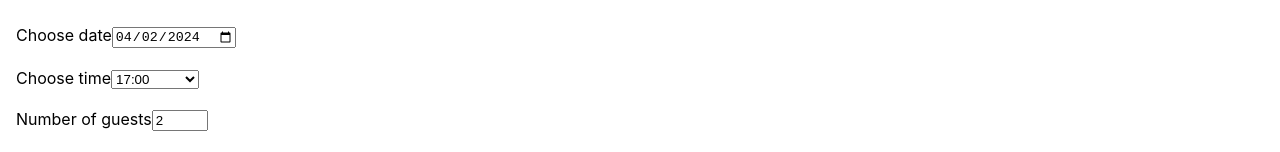
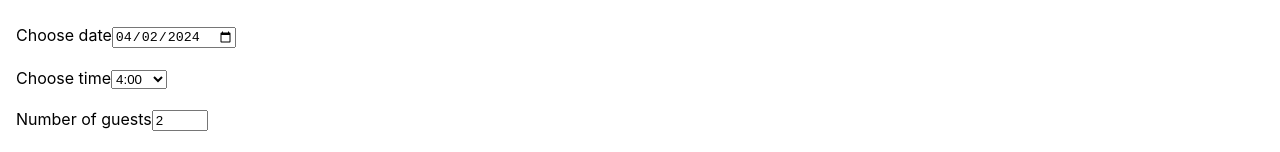
Before and after one commit to tanhimahmed/meta-cert-capstone, a React (Create React App) app in the folder little-lemon/: page /reservations in a window 1280 px wide. Shown: the part 183-335 px from the top of the page. Built offline with nearby package versions, Linux system fonts and the light colour scheme.

Commit message:
added reducer with context for booking form and extracted state management

```diff
--- a/little-lemon/src/App.js
+++ b/little-lemon/src/App.js
@@ -2,35 +2,23 @@ import './App.css';
 import Header from './components/Header';
 import Footer from './components/Footer';
 import { Outlet } from 'react-router-dom';
-import { useState, createContext, useCallback, useMemo } from 'react';
-
-export const BookingTimesContext = createContext(null);
+import { initTimes, timesReducer, BookingFormContext, BookingFormDispatchContext } from './contexts/BookingFormContext';
+import { useReducer } from 'react';
 
 function App() {
-  const [availableTimes, setAvailableTimes] = useState([
-    '17:00',
-    '18:00',
-    '19:00',
-    '20:00',
-    '21:00',
-    '22:00',
-    'bogus time'
-  ]);
-
-  // const timeContextValue = useMemo(() => ({
-  //   availableTimes,
-  //   setAvailableTimes
-  // }), [availableTimes]);
+  const [times, dispatch] = useReducer(timesReducer, initTimes)
 
   return (
     <>
-      <BookingTimesContext.Provider value={{availableTimes, setAvailableTimes}}>
-        <div className="container">
-          <Header/>
-          <Outlet />
-          <Footer />
-        </div>
-      </BookingTimesContext.Provider>
+      <BookingFormContext.Provider value={times}>
+        <BookingFormDispatchContext.Provider value={dispatch}>
+          <div className="container">
+            <Header/>
+            <Outlet />
+            <Footer />
+          </div>
+        </BookingFormDispatchContext.Provider>
+      </BookingFormContext.Provider>
     </>
   );
 }
--- a/little-lemon/src/components/BookingForm.js
+++ b/little-lemon/src/components/BookingForm.js
@@ -1,15 +1,16 @@
 import '../App.css';
 import { useState, useContext } from 'react';
-import { BookingTimesContext } from '../App';
+import { BookingFormContext, BookingFormDispatchContext } from './../contexts/BookingFormContext.js';
 
 function BookingForm () {
-    const { availableTimes, setAvailableTimes } = useContext(BookingTimesContext);
+    const times = useContext(BookingFormContext);
+    const dispatch = useContext(BookingFormDispatchContext);
 
     const [bookingDate, setBookingDate] = useState(new Date().toLocaleDateString('en-CA'));
-    const [bookingTime, setBookingTime] = useState('17:00');
+    const [bookingTime, setBookingTime] = useState(times[0]);
     const [numGuests, setNumGuests] = useState(2);
     const [type, setType] = useState('Dining');
-    let timeslotOptions = availableTimes.map(timeslot => <option>{timeslot}</option>);
+    let timeslotOptions = times.map(timeslot => <option>{timeslot}</option>);
     const types = [ 'Dining', 'Takeout', 'Delivery', 'Private Event' ];
     const typesOptions = types.map(type => <option> {type} </option>);
 
@@ -20,19 +21,22 @@ function BookingForm () {
         setType("");
     }
 
+
+    //TODO: fix bug with multiple submits on the 0 index timeslot
     const handleSubmit = (e) => {
         e.preventDefault();
-        let tempModified = availableTimes.filter(time => time !== bookingTime);
-        console.log(tempModified);
-        timeslotOptions = tempModified.map(timeslot => <option>{timeslot}</option>);
-        setAvailableTimes(tempModified);
+        timeslotOptions = dispatch({
+            type: 'submit',
+            time: bookingTime
+        });
 
         alert(
-            `Booking date: `  + bookingDate+1 + "\n" +
+            `Booking date: `  + bookingDate + "\n" +
             `Booking time: `  + bookingTime + "\n" +
             `Number of guests: `  + numGuests + "\n" +
             `Reservation type: `  + type
         );
+        setBookingTime("");
     }
 
     return (
--- a/little-lemon/src/components/BookingPage.js
+++ b/little-lemon/src/components/BookingPage.js
@@ -1,7 +1,5 @@
 import '../App.css';
 import BookingForm from './BookingForm';
-
-
 
 function BookingPage() {
     return (
--- /dev/null
+++ b/little-lemon/src/contexts/BookingFormContext.js
@@ -0,0 +1,26 @@
+import { createContext } from 'react';
+
+export const initTimes = [
+    '4:00',
+    '5:00',
+    '6:00',
+    '7:00',
+    '8:00',
+    '9:00',
+    '10:00'
+]
+
+export function timesReducer(times, action) {
+    switch (action.type) {
+        case 'submit': {
+            times = times.filter(time => time !== action.time);
+            return times;
+        }
+        default: {
+            throw Error('Unknown action: ' + action.type);
+        }
+    }
+  }
+
+export const BookingFormContext = createContext(initTimes);
+export const BookingFormDispatchContext = createContext(null);
```
Also changed, not shown: 1 other file (tests, documents, lock files or other folders).
